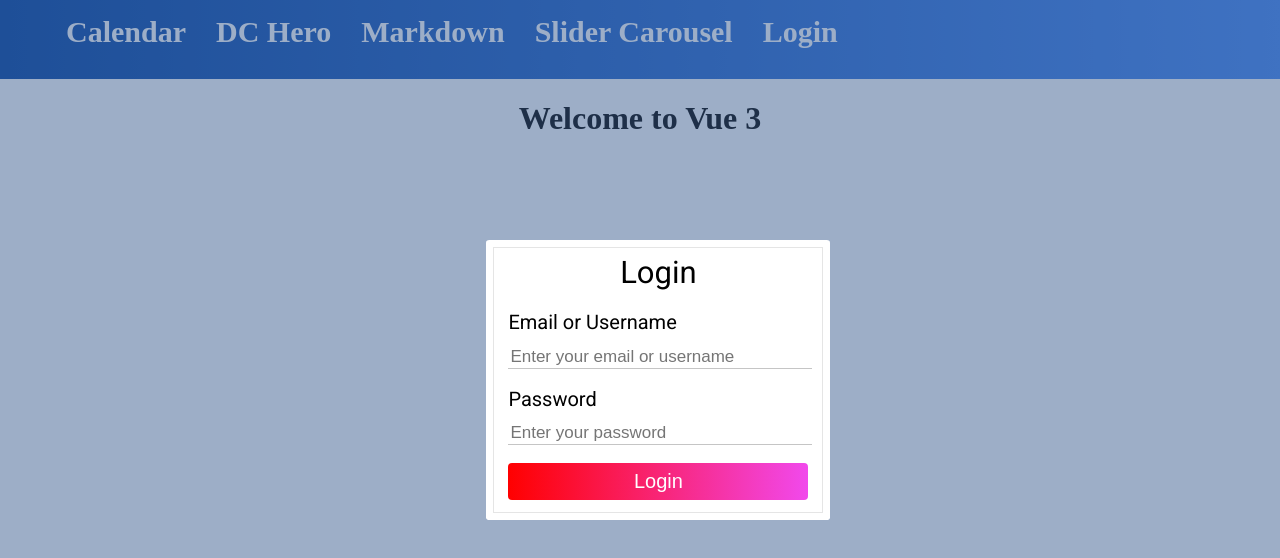
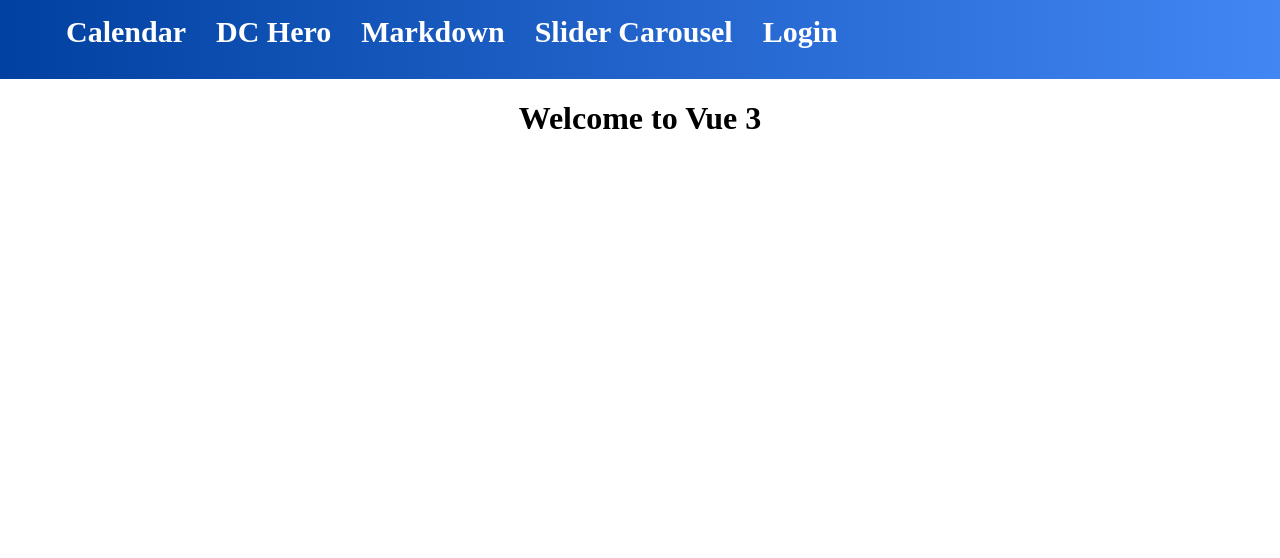
Before and after one commit to ismailEssafi/learn-VueJs, a Vue app in the folder vue3/: page / in a window 1280 px wide. Shown: the top 558 px of the page. Built offline with nearby package versions, Linux system fonts and the light colour scheme.

Commit message:
solving prob related with firebase

```diff
--- a/vue3/package.json
+++ b/vue3/package.json
@@ -9,6 +9,7 @@
   },
   "dependencies": {
     "core-js": "^3.6.5",
+    "firebase": "^9.0.2",
     "marked": "^3.0.4",
     "vue": "^3.0.0",
     "vue-router": "^4.0.11"
--- a/vue3/src/App.vue
+++ b/vue3/src/App.vue
@@ -12,7 +12,7 @@ export default {
   components: {HeaderApp,LoginModal },
   data(){
     return {
-      isOpen:true
+      isOpen:false
     }
   }
 };
--- a/vue3/src/components/LoginModal.vue
+++ b/vue3/src/components/LoginModal.vue
@@ -4,14 +4,14 @@
             <div class="border">
                 <div class="title-login">Login</div>
                 <div>
-                    <form>
+                    <form v-on:submit.prevent="submit">
                         <div class="input">
                             <label>Email or Username</label>
-                            <input type="text" placeholder="Enter your email or username">
+                            <input type="text" v-model="form.email" placeholder="Enter your email or username">
                         </div>
                         <div class="input">
                             <label>Password</label>
-                            <input type="password" placeholder="Enter your password">
+                            <input type="password" v-model="form.password" placeholder="Enter your password">
                         </div>
                         <button type="submit">Login</button>
                     </form>
@@ -21,10 +21,32 @@
 </template>
 
 <script>
+import firebase from '../utilities/firebase';
+
+
 export default {
     data(){
         return {
-            isOpen:true,
+            form :{
+                email: "",
+                password: ""
+            }
+        }
+    },
+    methods :{
+        submit(){
+
+            console.log(firebase);
+            const auth =firebase.default.getAuth();
+            console.log(auth)
+
+            // firebase.default.auth().signInWithEmailAndPassword(this.form.email,this.form.password)
+            // .then((res)=>{
+            //     console.log(res)
+            // })
+            // .catch((e)=>{
+            //     console.log(e)
+            // })
         }
     }
 
--- /dev/null
+++ b/vue3/src/utilities/firebase.js
@@ -0,0 +1,18 @@
+
+import * as fireInit from 'firebase/app';
+import * as firebase from 'firebase/auth'
+
+const firebaseConfig = {
+    apiKey: "AIzaSyDfTvgRsaEeHi3wd2b4_yj3y70BTpr7UUY",
+    authDomain: "vue3-ca3dd.firebaseapp.com",
+    projectId: "vue3-ca3dd",
+    storageBucket: "vue3-ca3dd.appspot.com",
+    messagingSenderId: "72372233867",
+    appId: "1:72372233867:web:1d74ed18d74ec69b35968e"
+};
+
+fireInit.initializeApp(firebaseConfig);
+
+export default {
+    firebase,
+}
```
Also changed, not shown: 1 other file (tests, documents, lock files or other folders).
